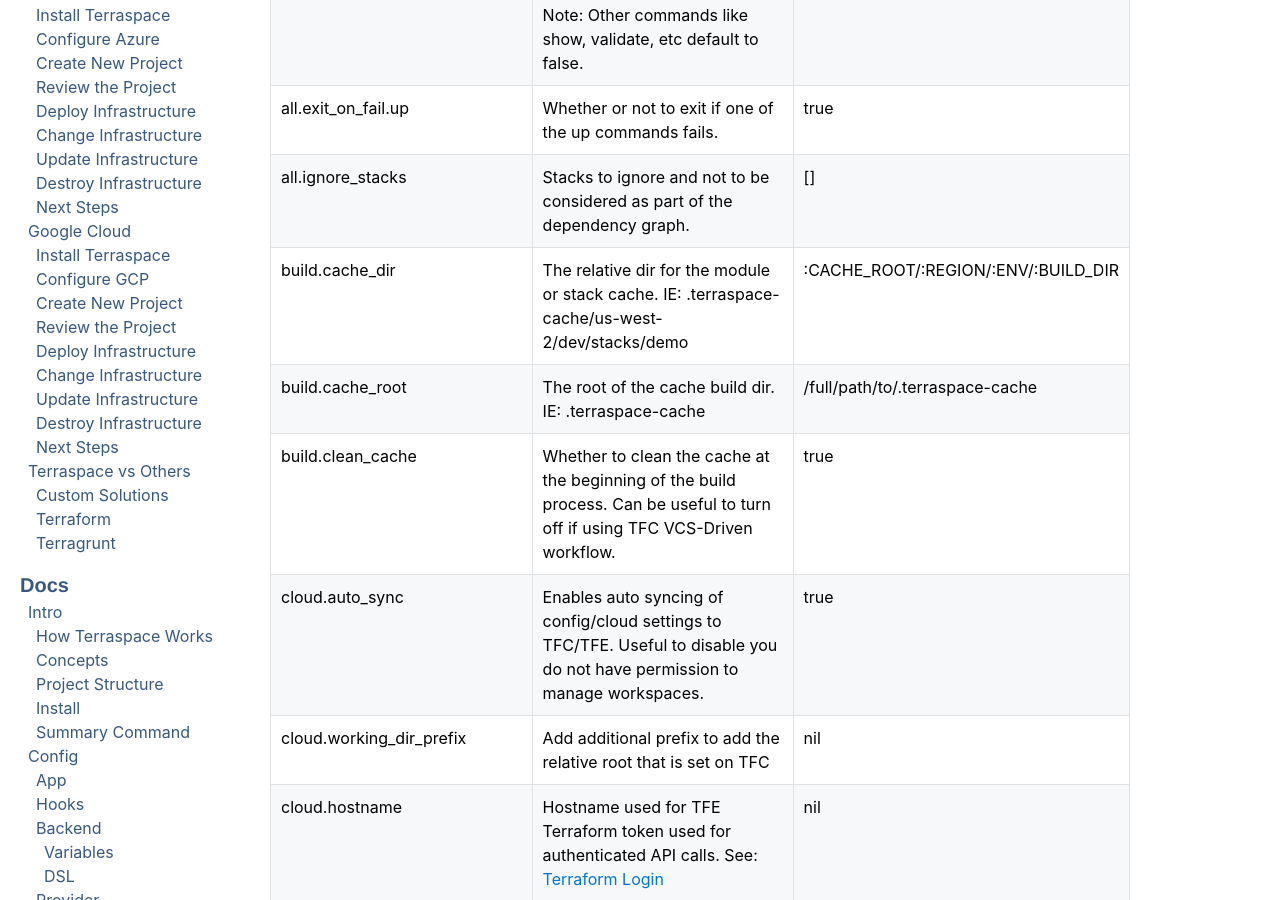
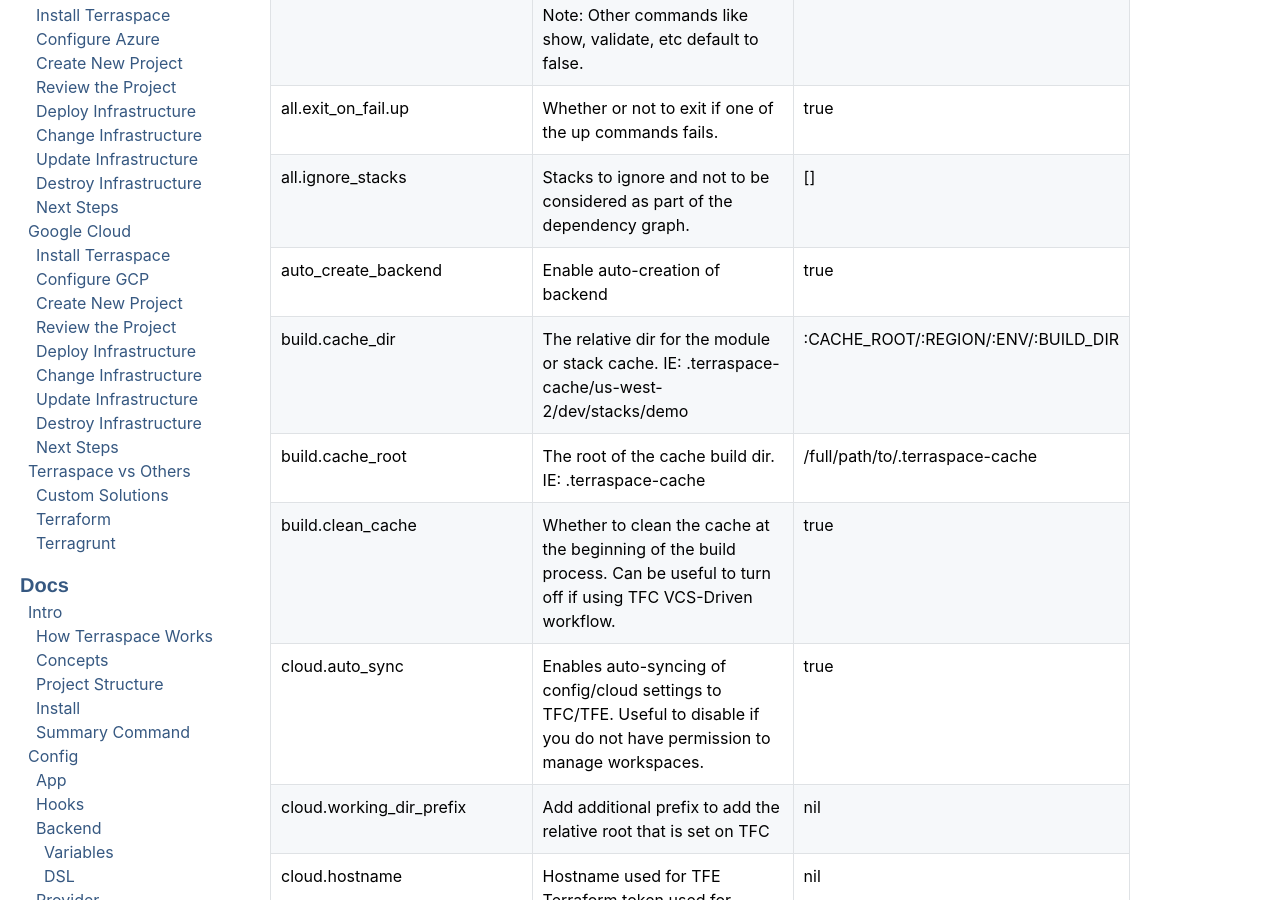
Before and after one commit to boltops-tools/terraspace-docs, a Jekyll site: the page built from _docs/config/reference.md, in a window 1280 px wide and 900 px high, scrolled down 393 px. Built offline with Jekyll 4.4.1, drawn with Linux system fonts in a browser that asks for light colours; a script that is not in the unit is left out; comment, search, counter and statistics services are not loaded.

Commit message:
update docs

```diff
--- a/_docs/config/reference.md
+++ b/_docs/config/reference.md
@@ -8,6 +8,7 @@
 all.exit_on_fail.down | Whether or not to exit if one of the down commands fails. Note: Other commands like show, validate, etc default to false. | true
 all.exit_on_fail.up | Whether or not to exit if one of the up commands fails. | true
 all.ignore_stacks | Stacks to ignore and not to be considered as part of the dependency graph. | []
+auto_create_backend | Enable auto-creation of backend | true
 build.cache_dir | The relative dir for the module or stack cache. IE: .terraspace-cache/us-west-2/dev/stacks/demo | :CACHE_ROOT/:REGION/:ENV/:BUILD_DIR
 build.cache_root | The root of the cache build dir. IE: .terraspace-cache | /full/path/to/.terraspace-cache
 build.clean_cache | Whether to clean the cache at the beginning of the build process. Can be useful to turn off if using TFC VCS-Driven workflow. | true
--- a/_includes/config/cloud.md
+++ b/_includes/config/cloud.md
@@ -1,4 +1,4 @@
-cloud.auto_sync | Enables auto syncing of config/cloud settings to TFC/TFE. Useful to disable you do not have permission to manage workspaces. | true
+cloud.auto_sync | Enables auto-syncing of config/cloud settings to TFC/TFE. Useful to disable if you do not have permission to manage workspaces. | true
 cloud.working_dir_prefix | Add additional prefix to add the relative root that is set on TFC | nil
 cloud.hostname | Hostname used for TFE Terraform token used for authenticated API calls. See: [Terraform Login]({% link _docs/cloud/login.md %}) | nil
 cloud.vars.overwrite | Whether or not to overwrite non-sensitive variables. | true
```
